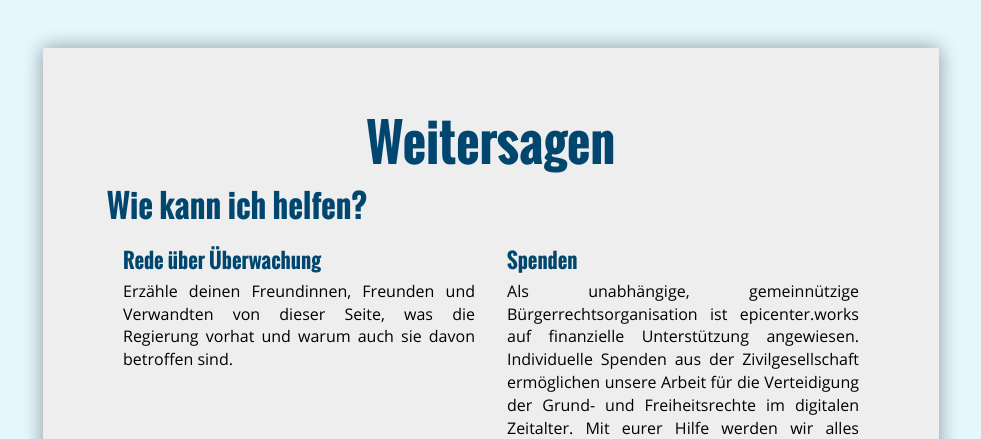
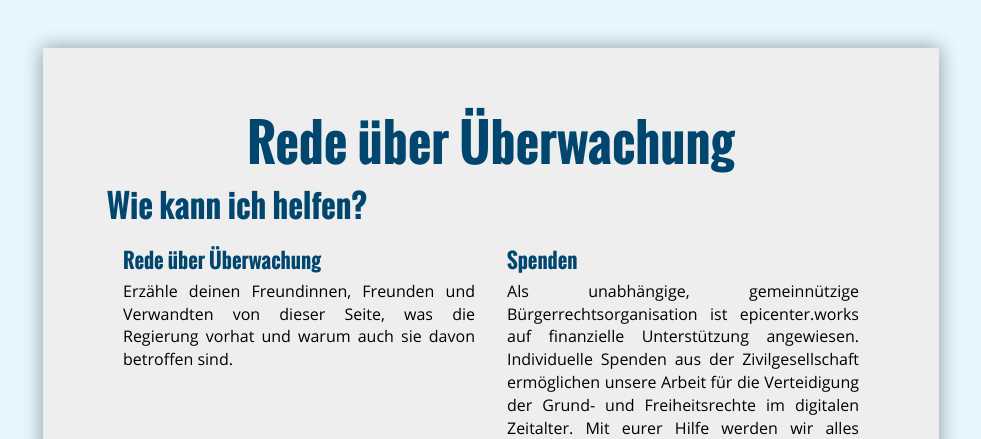
Before and after one commit to AKVorrat/ueberwachungspaket.at, a Flask app: page /weitersagen/ in a window 1280 px wide. Shown: the part 96-535 px from the top of the page, without its empty margins (149-1130 px from the left). Run offline with Flask 2, Linux system fonts and the light colour scheme; parts of the project's set-up code (start-up, migrations or seed data) failed here and were passed over.

Commit message:
Rename share page.

```diff
--- a/ueberwachungspaket/templates/share.html
+++ b/ueberwachungspaket/templates/share.html
@@ -2,12 +2,12 @@
 {% set active_page = "share" %}
 
 {% block title %}
-	<title>Weitersagen | {{ config['PROJECT_NAME'] }}</title>
+	<title>Rede über Überwachung | {{ config['PROJECT_NAME'] }}</title>
 {% endblock title%}
 
 {% block content %}
 	<section id="wie-kann-ich-helfen">
-		<h1>Weitersagen</h1>
+		<h1>Rede über Überwachung</h1>
 		<h2>Wie kann ich helfen?</h2>
 		<div class="row">
 			<div class="column">
```
